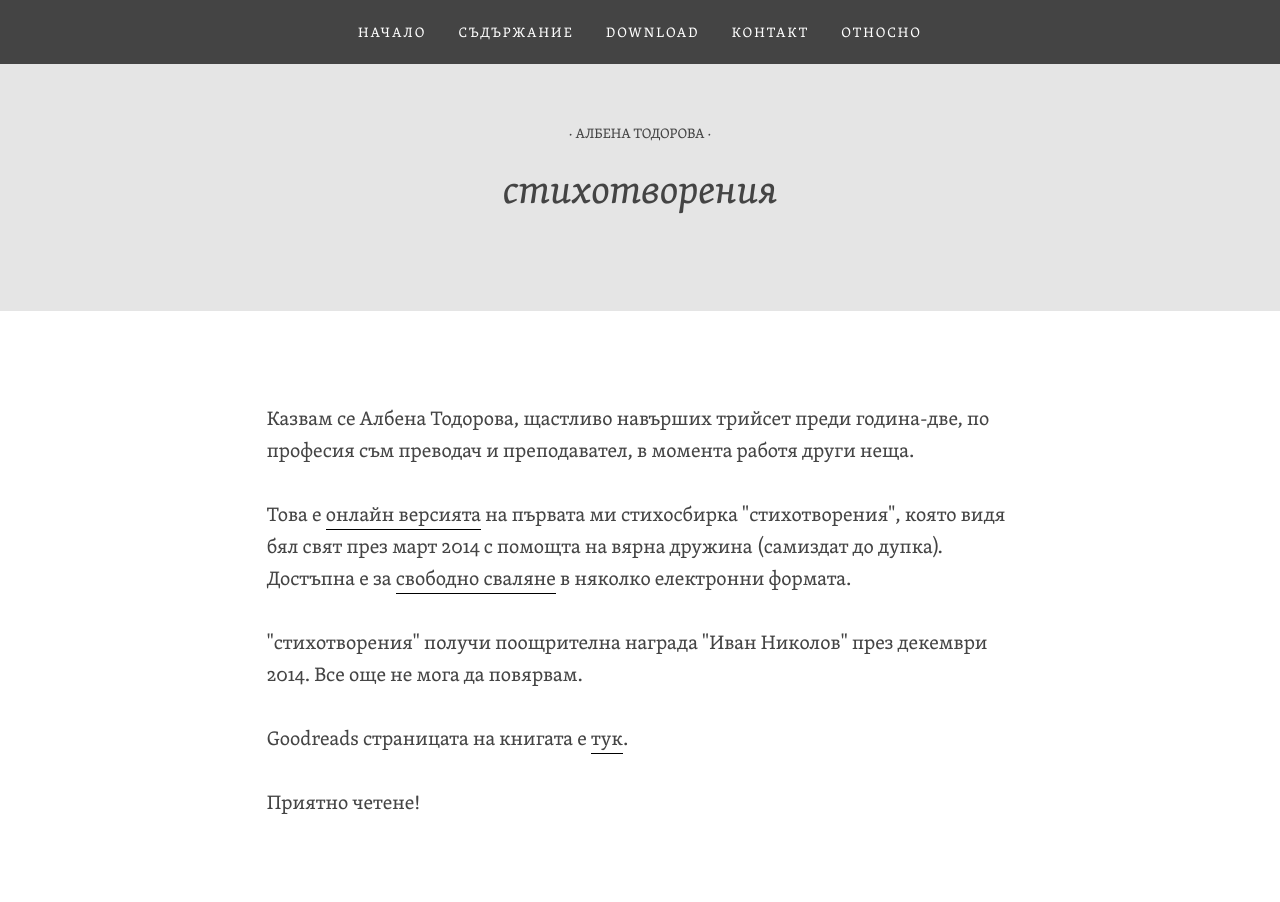
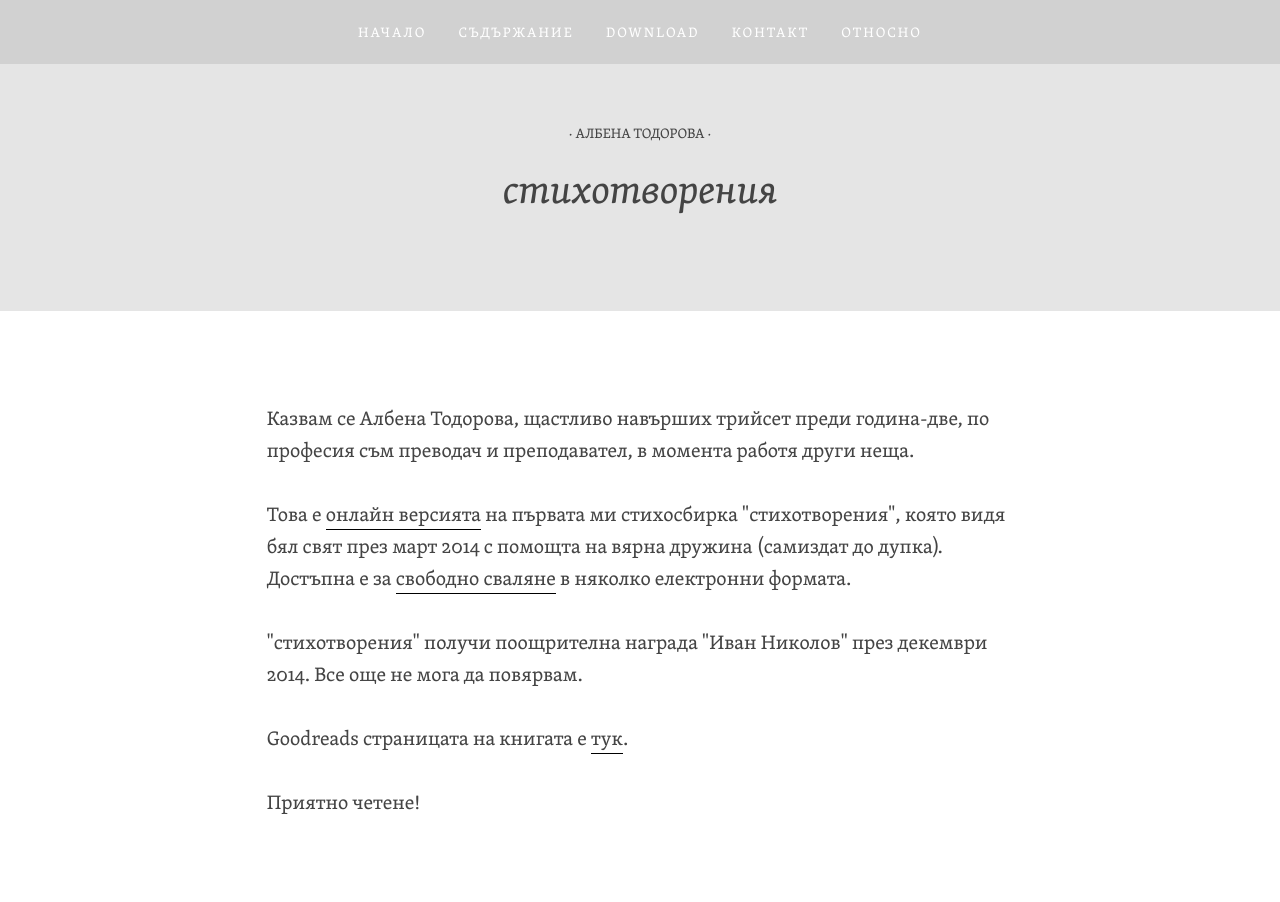
Before and after one commit to bembeni/bembeni.github.io, a Jekyll site: the page built from index.html, in a window 1280 px wide. Built offline with Jekyll 4.4.1, drawn with Linux system fonts in a browser that asks for light colours; nearby versions of some CDN libraries.

Commit message:
Stihotvorenia v2

```diff
--- a/_sass/_s.scss
+++ b/_sass/_s.scss
@@ -55,6 +55,8 @@ body {
 	 padding: 0 0 50px;
 	 font-weight: 400;
 	 font-style: normal;
+     -webkit-font-smoothing: antialiased;
+     -moz-osx-font-smoothing: grayscale;
 }
 
 p {
@@ -314,7 +316,7 @@ nav {
 }
 
 nav.blog {
-	 background-color: rgba(68, 68, 68, 1);
+	 background-color: rgba(209, 209, 209, 1);
 	 margin: 0px;
 	 padding: 1em 0px;
 }
@@ -598,7 +600,7 @@ figcaption {
     border: 0 none;
     background-color: #dedede;
     -webkit-font-smoothing: antialiased;
-    -moz-osx-font-smoothing: grayscale
+    -moz-osx-font-smoothing: grayscale;
 }
 
 .btn:hover {
@@ -606,7 +608,7 @@ figcaption {
 }
 
 .btn.is-active, .btn:active {
-    background-color: #d9d9d9;
+    background-color: #ffffff;
     box-shadow: 0 0 8px rgba(0, 0, 0, .25) inset;
     box-shadow: 0 0 .5rem rgba(0, 0, 0, .25) inset
 }
```
